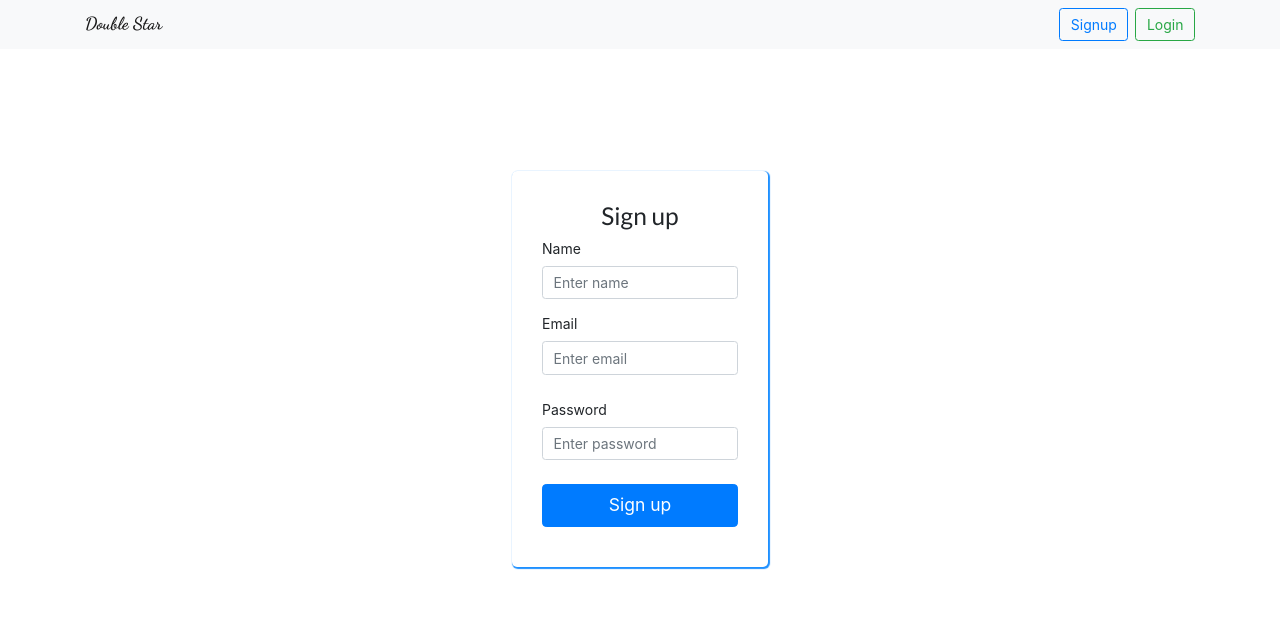
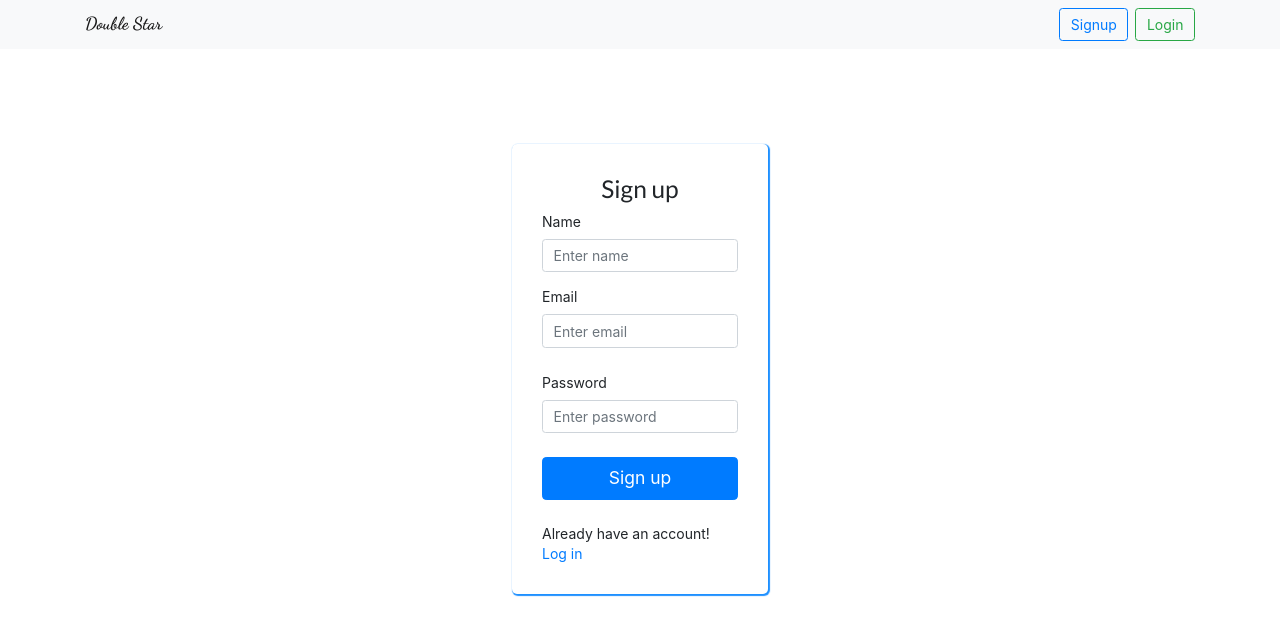
Before and after one commit to sharankarthikyan/notes-taking-app, a React (Create React App) app: page /signup in a window 1280 px wide. Shown: the top 636 px of the page. Built offline with nearby package versions, Linux system fonts and the light colour scheme.

Commit message:
updated commit

```diff
--- a/src/components/SignupComponent/SignupComponent.js
+++ b/src/components/SignupComponent/SignupComponent.js
@@ -96,6 +96,9 @@ class SignupComponent extends Component {
                 Sign up
               </button>
               <p className="successMsg">{this.state.successMsg}</p>
+              <p>
+                Already have an account! <a href="/">Log in</a>
+              </p>
             </form>
           </div>
         </div>
```
